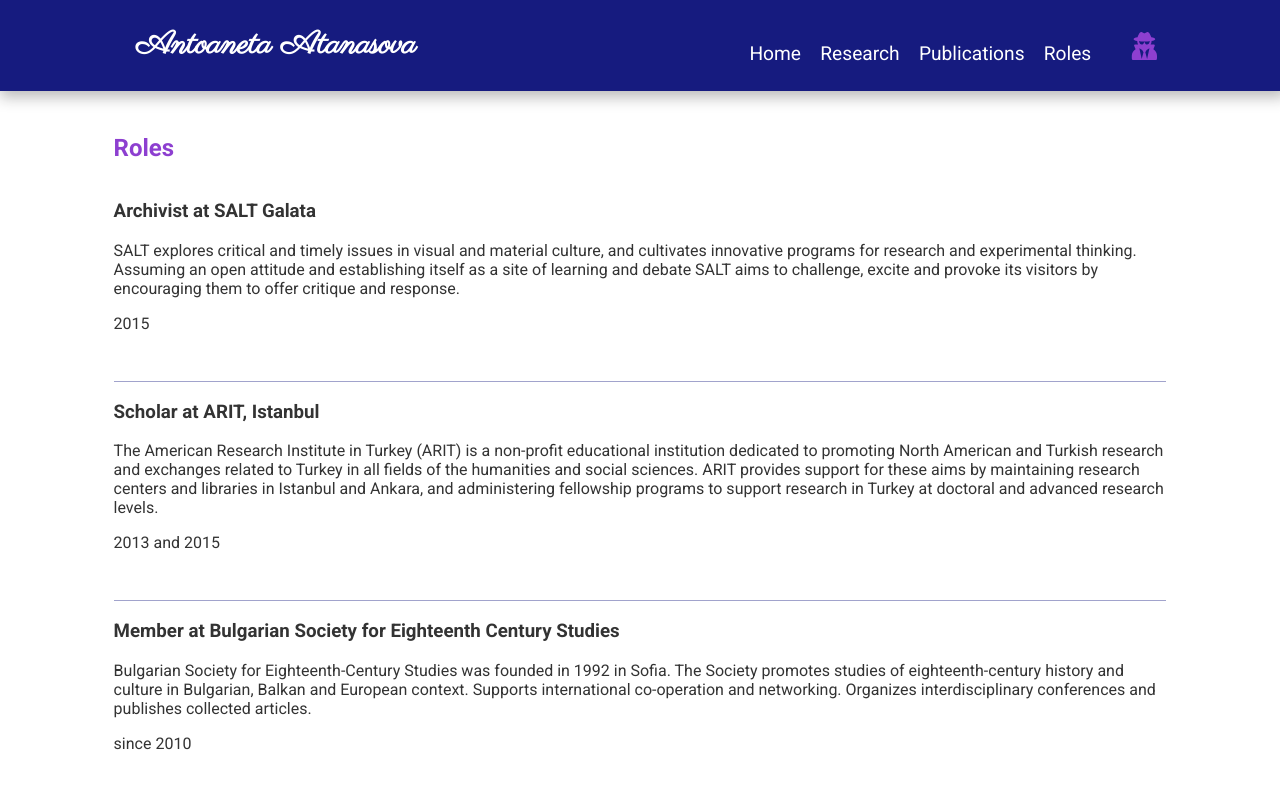
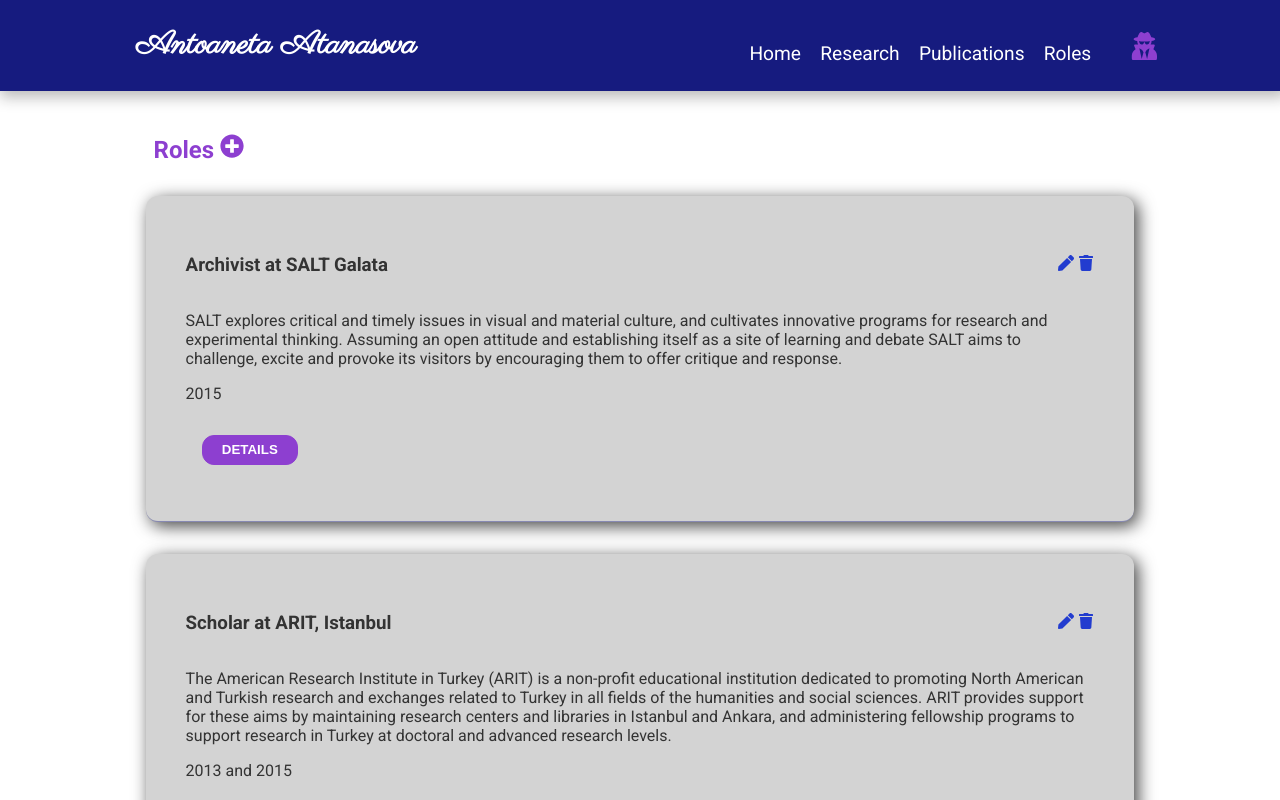
Before and after one commit to antoanetatanasova/personal-site, a React (Create React App) app: page /roles in a window 1280 px wide. Shown: the top 800 px of the page. Built offline with nearby package versions, Linux system fonts and the light colour scheme; data requests are answered from the project's data file.

Commit message:
styles reworked

```diff
--- a/src/components/Logo/Logo.js
+++ b/src/components/Logo/Logo.js
@@ -1,4 +1,4 @@
-import style from './Logo.module.css'
+import style from './Logo.module.css';
 
 const Logo = () => {
     const siteTitle = "Antoaneta Atanasova";
@@ -10,4 +10,4 @@ const Logo = () => {
     );
 }
 
-export default Logo
+export default Logo;
--- a/src/components/Publications/Publication.js
+++ b/src/components/Publications/Publication.js
@@ -7,13 +7,13 @@ const Publication = ({ publication }) => {
             <div className={style.publicationWrapper}>
                 <h3>
                     {publication.title},
-                </h3>
+                    </h3>
                 <p>
                     {publication.book}, {publication.city}, {publication.year}, {publication.pages}.
                 </p>
             </div>
             <div className={style.likeWrapper}>
-                <FaRegHeart /><FaHeart /> 2 liked this
+                <FaRegHeart /> <FaHeart /> 2 liked this
             </div>
         </article>
     )
--- a/src/components/Publications/Publication.module.css
+++ b/src/components/Publications/Publication.module.css
@@ -4,8 +4,12 @@
 }
 
 .publication {
-    border-bottom: 1px solid rgba(22, 27, 127, .4);
-    padding-bottom: 2rem;
+    border-left: 2px dotted darkgray;
+    padding: .7rem;
+    padding-left: 2.5rem;
+    margin-bottom: 1.8rem;
+    box-shadow: 0px 0px 17px 0px rgba(0, 0, 0, .4);
+    border-radius: 5px;
     display: flex;
     align-items: flex-end;
     justify-content: space-between;
@@ -19,4 +23,6 @@
 
 .publicationsPageTitle {
     color: #8D3FD0;
+    padding-left: 2.5rem;
+
 }
--- a/src/components/Publications/Publications.js
+++ b/src/components/Publications/Publications.js
@@ -1,11 +1,12 @@
 import Publication from './Publication'
 import style from './Publication.module.css'
+import { FaPlusCircle } from 'react-icons/fa'
 
 const Publications = ({ publications }) => {
     return (
         <section className={style.publications}>
             <h2 className={style.publicationsPageTitle}>
-                Publications
+                Publications <FaPlusCircle />
             </h2>
             {publications.map((publication, index) => (<
                 Publication
--- a/src/components/Roles/Role.js
+++ b/src/components/Roles/Role.js
@@ -1,16 +1,25 @@
 import style from './Role.module.css';
+import { FaPen, FaTrash } from 'react-icons/fa'
+import Button from './../shared/Button'
 
 const Role = ({ role }) => {
     return (
         <article className={style.role}>
             <div className={style.roleWrapper}>
-                <h3>
-                    {role.role} at {role.institution}
-                </h3>
+                <div className={style.roleTitleWrapper}>
+                    <h3>
+                        {role.role} at {role.institution}
+                    </h3>
+                    <div className={style.roleActionsWrapper}>
+                        <FaPen /> <FaTrash />
+                    </div>
+
+                </div>
                 <p>
                     {role.description}
                 </p>
                 <p>{role.years}</p>
+                <Button text="Details"/>
             </div>
         </article>
     )
--- a/src/components/Roles/Role.module.css
+++ b/src/components/Roles/Role.module.css
@@ -4,8 +4,12 @@
 }
 
 .role {
+    background-color: lightgrey;
     border-bottom: 1px solid rgba(22, 27, 127, .4);
-    padding-bottom: 2rem;
+    border-radius: 12px;
+    box-shadow: 4px 4px 17px 0px rgba(0, 0, 0, .75);
+    margin: 2rem;
+    padding: 2.5rem;
     display: flex;
     align-items: flex-end;
     justify-content: space-between;
@@ -23,4 +27,15 @@
 
 .rolesPageTitle {
     color: #8D3FD0;
+    padding-left: 2.5rem;
 }
+
+.roleTitleWrapper {
+    display: flex;
+    justify-content: space-between;
+    align-items: center;
+}
+
+.roleActionsWrapper {
+    color: #223CCF;
+}
--- a/src/components/Roles/Roles.js
+++ b/src/components/Roles/Roles.js
@@ -1,11 +1,12 @@
 import Role from './Role'
 import style from './Role.module.css'
+import { FaPlusCircle } from 'react-icons/fa'
 
 const Roles = ({ roles }) => {
     return (
         <section className={style.roles}>
             <h2 className={style.rolesPageTitle}>
-                Roles
+                Roles <FaPlusCircle />
             </h2>
             {roles.map((role, index) => (<
                 Role
--- a/src/components/shared/Button.module.css
+++ b/src/components/shared/Button.module.css
@@ -1,11 +1,11 @@
 .btn {
-    background-color: transparent;
+    background-color: #8D3FD0;
     margin-left: 2em;
-    border: .1rem solid #161B7F;
+    border: .1rem solid #8D3FD0;
     font-weight: bold;
     text-transform: uppercase;
     border-radius: 12px;
-    color: #161B7F;
+    color: white;
     text-decoration: none;
     padding: .4rem 1.2rem;
     margin: 1rem;
@@ -15,6 +15,6 @@
 .btn:hover {
     cursor: pointer;
     border: .1rem solid #ED3D63;
-    color: #ED3D63;
+    background-color: #ED3D63;
     /* box-shadow: 0px 0px 14px 0px rgba(24, 23, 23, 0.5); */
 }
```
